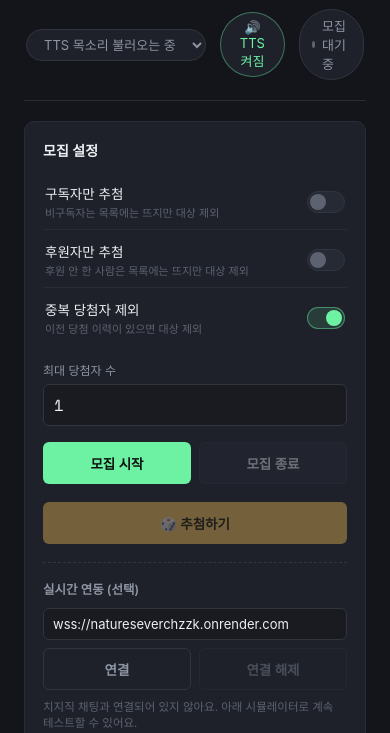
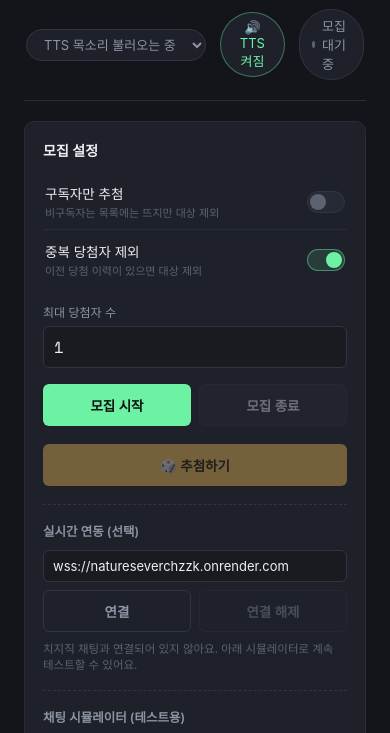
Before and after one commit to fotjt/naturechzzk, a plain HTML site: page index.html in a window 390 px wide. Shown: the part 111-844 px from the top of the page. Drawn offline with nearby package versions, Linux system fonts and the light colour scheme; a web font is replaced by a local one.

Commit message:
Add files via upload

```diff
--- a/index.html
+++ b/index.html
@@ -619,10 +619,6 @@ body{
           <span class="switch"><input type="checkbox" id="toggleSub"><span class="track" onclick="document.getElementById('toggleSub').click()"><span class="thumb"></span></span></span>
         </div>
         <div class="switch-item">
-          <span class="switch-label">후원자만 추첨<small>후원 안 한 사람은 목록에는 뜨지만 대상 제외</small></span>
-          <span class="switch"><input type="checkbox" id="toggleSponsor"><span class="track" onclick="document.getElementById('toggleSponsor').click()"><span class="thumb"></span></span></span>
-        </div>
-        <div class="switch-item">
           <span class="switch-label">중복 당첨자 제외<small>이전 당첨 이력이 있으면 대상 제외</small></span>
           <span class="switch"><input type="checkbox" id="toggleDup" checked><span class="track" onclick="document.getElementById('toggleDup').click()"><span class="thumb"></span></span></span>
         </div>
@@ -743,7 +739,7 @@ body{
     recruiting:false,
     ttsOn:true,
     ttsVoiceURI:null,
-    toggles:{subOnly:false, sponsorOnly:false, excludeDup:true},
+    toggles:{subOnly:false, excludeDup:true},
     recruitList:[],      // {id,name,sub,sponsor}
     winnerHistory:new Set(), // names ever won (for dup-exclusion)
     queue:[],            // current draw round: [{id,name}]
@@ -784,7 +780,6 @@ body{
     ttsToggle: document.getElementById('ttsToggle'),
     ttsVoice: document.getElementById('ttsVoice'),
     toggleSub: document.getElementById('toggleSub'),
-    toggleSponsor: document.getElementById('toggleSponsor'),
     toggleDup: document.getElementById('toggleDup'),
     maxWinners: document.getElementById('maxWinners'),
     startBtn: document.getElementById('startBtn'),
@@ -827,7 +822,6 @@ body{
   // ---------------- helpers ----------------
   function isExcluded(person){
     if(state.toggles.subOnly && !person.sub) return true;
-    if(state.toggles.sponsorOnly && !person.sponsor) return true;
     if(state.toggles.excludeDup && state.winnerHistory.has(person.name)) return true;
     return false;
   }
@@ -911,7 +905,6 @@ body{
       let tagReason = '';
       if(excluded){
         if(state.toggles.subOnly && !p.sub) tagReason = '비구독자';
-        else if(state.toggles.sponsorOnly && !p.sponsor) tagReason = '후원 안 함';
         else if(state.toggles.excludeDup && state.winnerHistory.has(p.name)) tagReason = '중복 당첨';
       }
       const badges = [
@@ -939,7 +932,13 @@ body{
     return '<div class="awaiting"><span class="dot"></span>' + emptyLabel + '</div>';
   }
 
+  let lastLogPersonId = null;
+  const lastChatLogLength = new Map();
+
   function renderWinnerZone(){
+    const prevLogEl = el.winnerZone.querySelector('.chat-log');
+    const prevScrollTop = prevLogEl ? prevLogEl.scrollTop : null;
+
     if(state.drawing){
       const first = state.spinNames && state.spinNames.length > 0 ? state.spinNames[0] : '???';
       el.winnerZone.innerHTML =
@@ -999,9 +998,26 @@ body{
       el.winnerZone.innerHTML = '<p class="empty-state">추첨을 진행하면 당첨자가 여기 표시돼요.</p>';
     }
 
-    // 채팅 로그가 길어지면 매번 다시 그려지면서 스크롤이 위로 리셋되므로, 항상 맨 아래로 붙여줌
+    // 채팅 로그가 길어지면 다시 그려질 때마다 스크롤이 초기화되므로,
+    // 새 메시지가 오거나 보고 있는 대상이 바뀔 때만 맨 아래로 붙이고,
+    // 그 외에는(다른 이유로 다시 그려질 때) 직접 스크롤해둔 위치를 유지함
     const logEl = el.winnerZone.querySelector('.chat-log');
-    if(logEl) logEl.scrollTop = logEl.scrollHeight;
+    if(logEl){
+      const activeId = (state.queue.length > 0 && state.queueIndex >= 0)
+        ? state.queue[state.queueIndex].id
+        : (state.previewId !== null ? state.previewId : null);
+      const person = activeId !== null ? getPerson(activeId) : null;
+      const len = person && person.chatLog ? person.chatLog.length : 0;
+      const prevLen = lastChatLogLength.get(activeId) || 0;
+
+      if(activeId !== lastLogPersonId || len > prevLen){
+        logEl.scrollTop = logEl.scrollHeight;
+      } else if(prevScrollTop !== null){
+        logEl.scrollTop = prevScrollTop;
+      }
+      lastChatLogLength.set(activeId, len);
+      lastLogPersonId = activeId;
+    }
   }
 
   function renderLastWinner(){
@@ -1546,7 +1562,6 @@ body{
   el.simName.addEventListener('keydown', e => { if(e.key === 'Enter') simulateChat(); });
 
   el.toggleSub.addEventListener('change', () => { state.toggles.subOnly = el.toggleSub.checked; renderAll(); });
-  el.toggleSponsor.addEventListener('change', () => { state.toggles.sponsorOnly = el.toggleSponsor.checked; renderAll(); });
   el.toggleDup.addEventListener('change', () => { state.toggles.excludeDup = el.toggleDup.checked; renderAll(); });
 
   el.searchBox.addEventListener('input', () => { state.searchTerm = el.searchBox.value; renderList(); });
```
